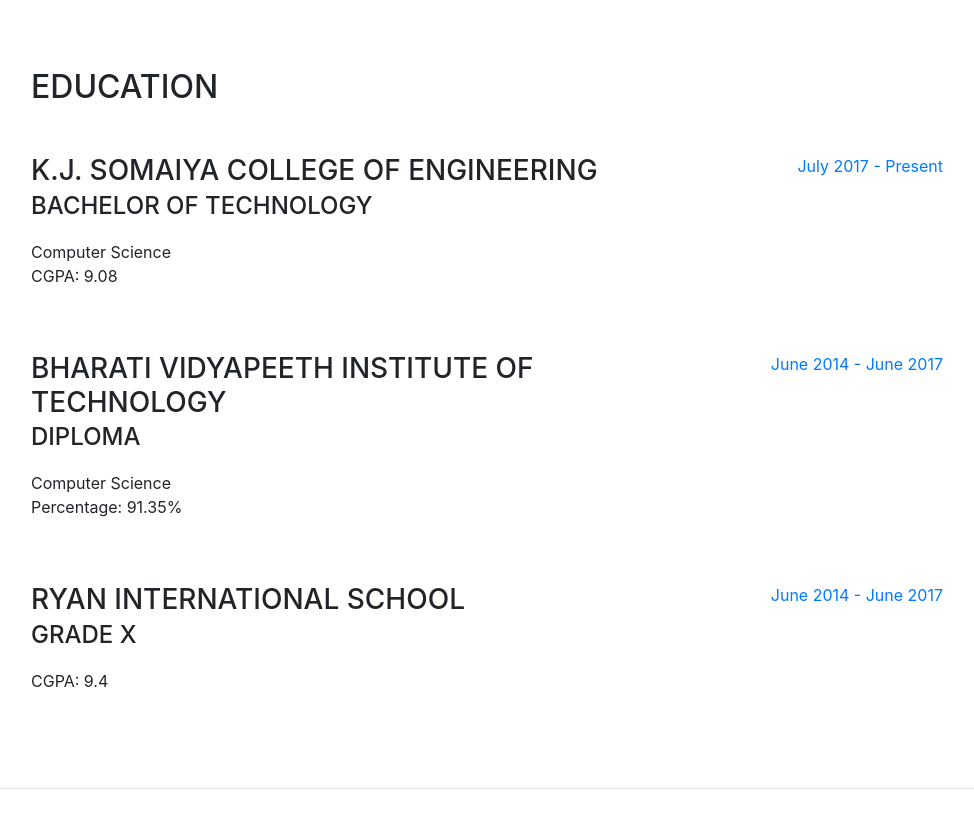
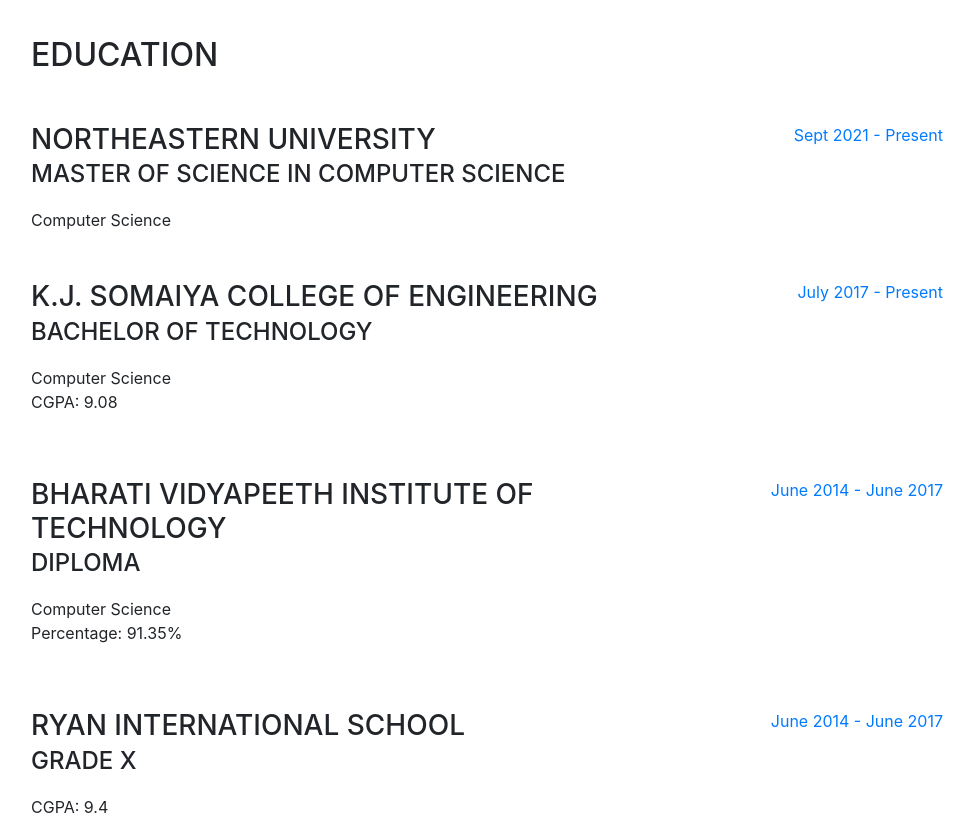
Before and after one commit to itanish/itanish.github.io, a website with bundled scripts: page index.html in a window 1280 px wide. Shown: the part 2200-3038 px from the top of the page, without its empty margins (289-1263 px from the left). Built offline with nearby package versions, Linux system fonts and the light colour scheme; a web font is replaced by a local one.

Commit message:
Updated Education

```diff
--- a/index.html
+++ b/index.html
@@ -173,6 +173,17 @@
 
           <div class="resume-item d-flex flex-column flex-md-row mb-5">
             <div class="resume-content mr-auto">
+              <h3 class="mb-0">Northeastern University</h3>
+              <div class="subheading mb-3">Master of Science in Computer Science</div>
+              <div>Computer Science</div>
+            </div>
+            <div class="resume-date text-md-right">
+              <span class="text-primary">Sept 2021 - Present</span>
+            </div>
+          </div>
+
+          <div class="resume-item d-flex flex-column flex-md-row mb-5">
+            <div class="resume-content mr-auto">
               <h3 class="mb-0">K.J. Somaiya College of Engineering</h3>
               <div class="subheading mb-3">Bachelor of Technology</div>
               <div>Computer Science</div>
```
